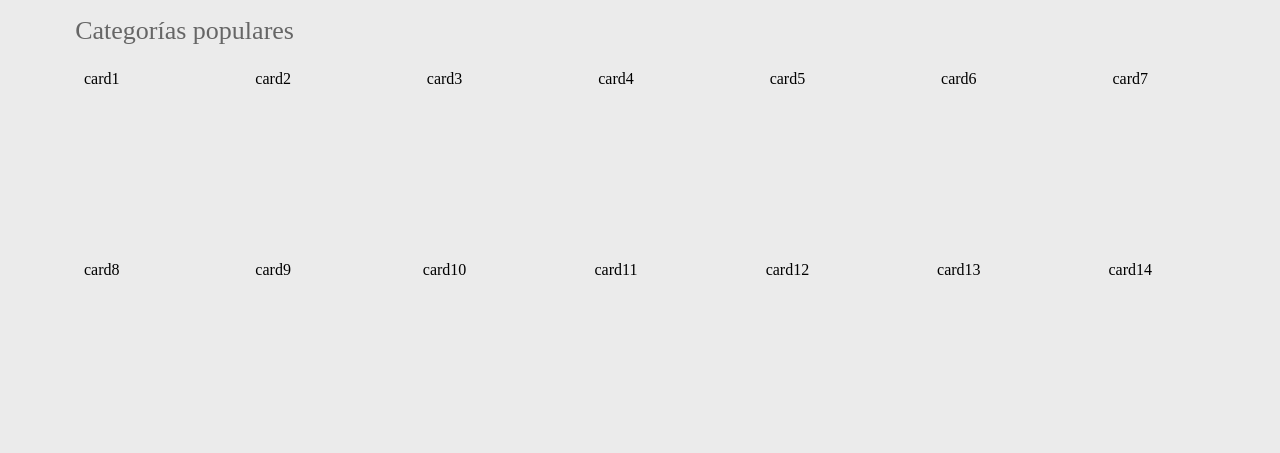
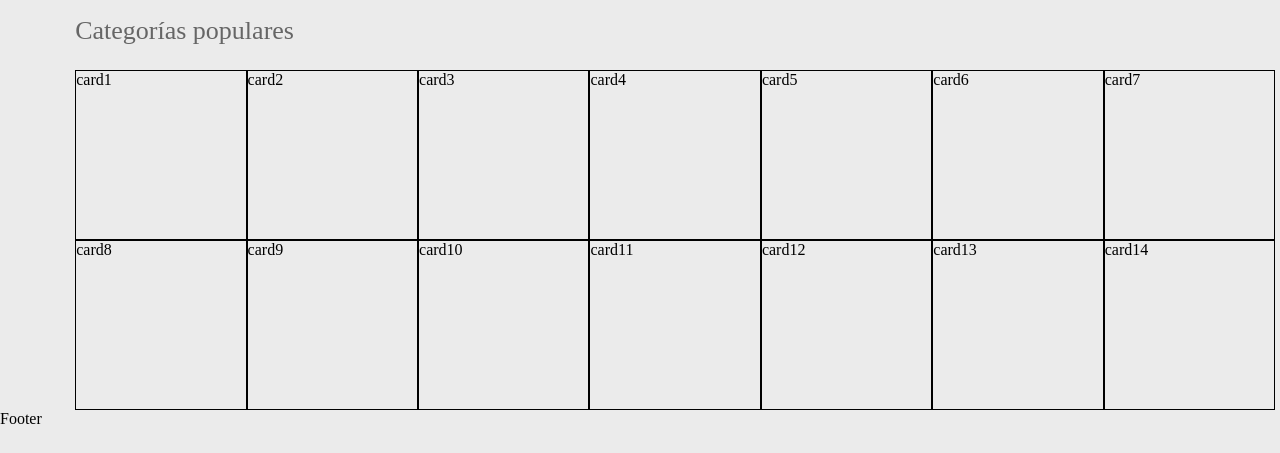
Before and after one commit to matiasmoscone1/clone-mercadolibre, a React (Vite) app: page / in a window 1280 px wide. Shown: the part 3679-4132 px from the top of the page. After the commit the page ends 4107 px from the top, so only its background shows below. Built offline with nearby package versions, Linux system fonts and the light colour scheme.

Commit message:
Categorias populares

```diff
--- a/src/App.jsx
+++ b/src/App.jsx
@@ -357,46 +357,46 @@ function App() {
         <h2>Categorías populares</h2>
       </div>
       <div className="categorias-populares-container">
-        <div>
+        <div className="card-categorias-populares">
           card1
         </div>
-        <div>
+        <div className="card-categorias-populares">
           card2
         </div>
-        <div>
+        <div className="card-categorias-populares">
           card3
         </div>
-        <div>
+        <div className="card-categorias-populares">
           card4
         </div>
-        <div>
+        <div className="card-categorias-populares">
           card5
         </div>
-        <div>
+        <div className="card-categorias-populares">
           card6
         </div>
-        <div>
+        <div className="card-categorias-populares">
           card7
         </div>
-        <div>
+        <div className="card-categorias-populares">
           card8
         </div>
-        <div>
+        <div className="card-categorias-populares">
           card9
         </div>
-        <div>
+        <div className="card-categorias-populares">
           card10
         </div>
-        <div>
+        <div className="card-categorias-populares">
           card11
         </div>
-        <div>
+        <div className="card-categorias-populares">
           card12
         </div>
-        <div>
+        <div className="card-categorias-populares">
           card13
         </div>
-        <div>
+        <div className="card-categorias-populares">
           card14
         </div>
       </div>
--- a/src/index.css
+++ b/src/index.css
@@ -714,7 +714,16 @@
     display: grid;
     grid-template-columns: 1fr 1fr 1fr 1fr 1fr 1fr 1fr;
     width: 1200px;
-    height: 382px;
+    height: 340px;
     justify-items: center;
-    margin-left: 1em;
+    margin-left: 4.7em;
 }
+
+.card-categorias-populares{
+    border: 1px solid black;
+    width: 100%;
+}
+
+.card-categorias-populares:hover{
+    cursor: pointer;
+}
```
